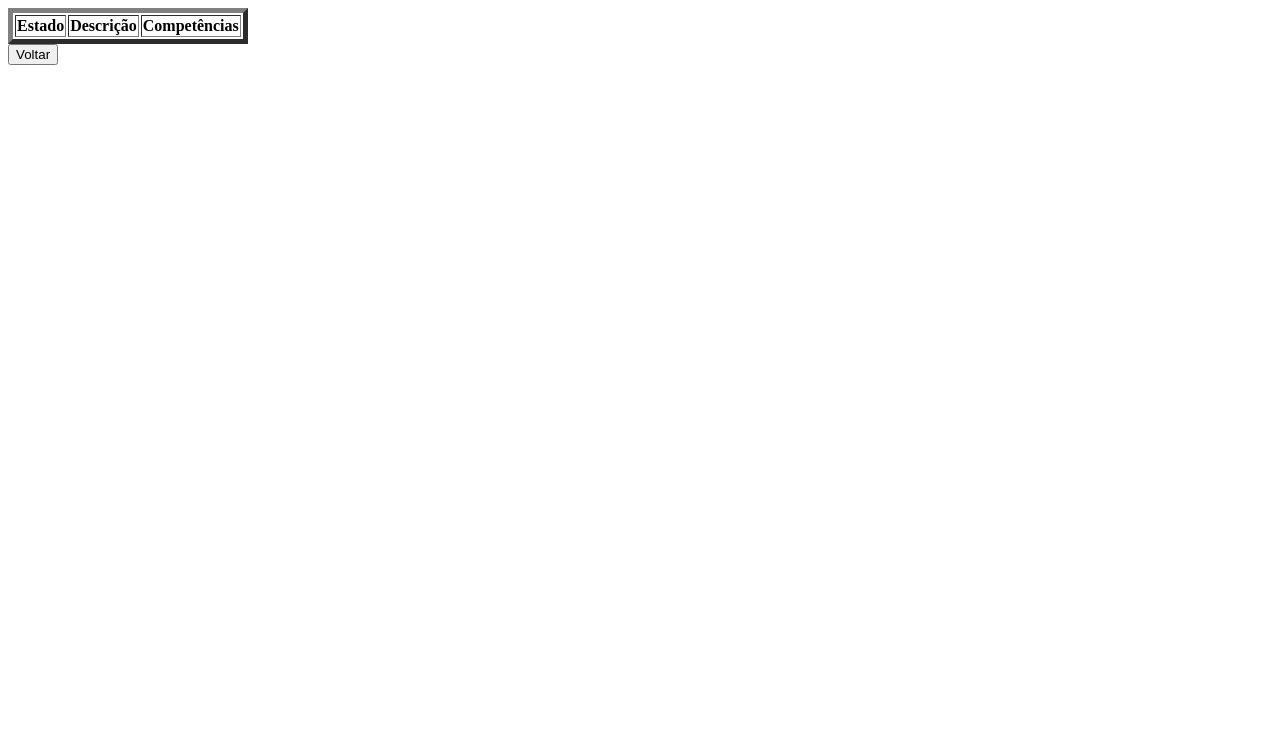
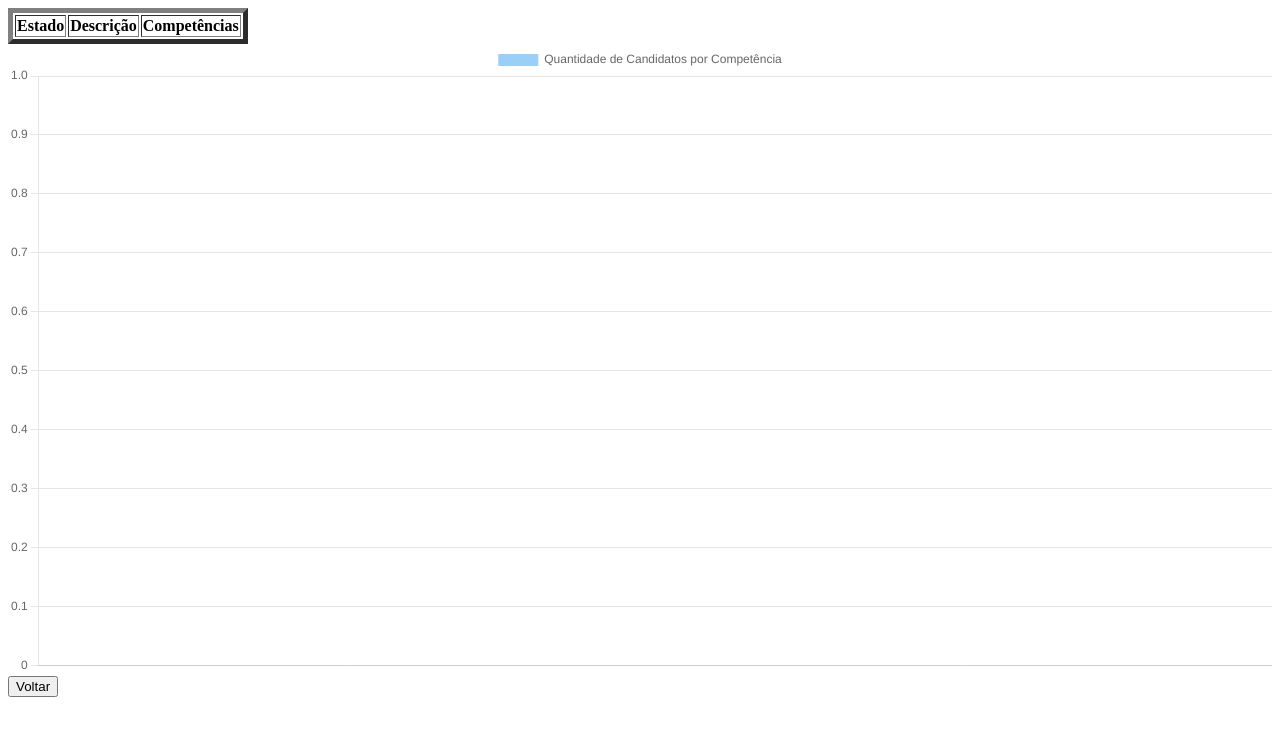
Before and after one commit to elpidioW/Linketinder-Project, a website: page frontend/empresa/perfil/perfil-empresa.html in a window 1280 px wide. Drawn offline with nearby package versions, Linux system fonts and the light colour scheme.

Commit message:
Canva adicionado novamente em perfil-empresa.html (foi removido sem querer em algum momento)

```diff
--- a/frontend/empresa/perfil/perfil-empresa.html
+++ b/frontend/empresa/perfil/perfil-empresa.html
@@ -4,7 +4,7 @@
     <meta charset="UTF-8">
     <meta name="viewport" content="width=device-width, initial-scale=1.0">
     <title>Perfil da Empresa</title>
-    <!-- <script src="path/to/chartjs/dist/chart.umd.min.js"></script> -->
+
 
 </head>
 <body>
@@ -25,6 +25,9 @@
     </div>
 
 
+    <div>
+        <canvas id="graficoCompetencias"></canvas>
+    </div>
 
 
     <div class="botoes">
@@ -32,10 +35,8 @@
     </div>
 
 
-
-
+    <script src="https://cdn.jsdelivr.net/npm/chart.js"></script>
     <script type="module" src="perfil-empresa.js"></script>
-
 
 </body>
 </html>
--- a/frontend/empresa/perfil/perfil-empresa.js
+++ b/frontend/empresa/perfil/perfil-empresa.js
@@ -23,17 +23,17 @@ listaCandidatos.forEach((candidato) => {
 });
 const nomes = Object.keys(qtdCompetencias);
 const quantidades = Object.values(qtdCompetencias);
-// const ctx = document.getElementById('graficoCompetencias') as HTMLCanvasElement;
-// new Chart(ctx, {
-//     type: 'bar',
-//     data: {
-//         labels: nomes,
-//         datasets: [{
-//             label: 'Quantidade de Candidatos por Competência',
-//             data: quantidades
-//         }]
-//     }
-// });
+const ctx = document.getElementById('graficoCompetencias');
+new Chart(ctx, {
+    type: 'bar',
+    data: {
+        labels: nomes,
+        datasets: [{
+                label: 'Quantidade de Candidatos por Competência',
+                data: quantidades
+            }]
+    }
+});
 const botaoVoltar = document.getElementById('botao_voltar');
 botaoVoltar.onclick = function () {
     window.close();
```
Also changed, not shown: frontend/empresa/perfil/perfil-empresa.ts (+11 -11 lines), 1 other file.
